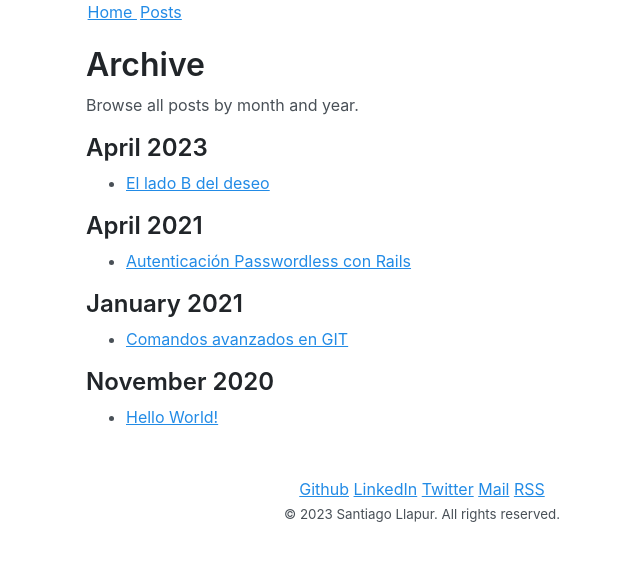
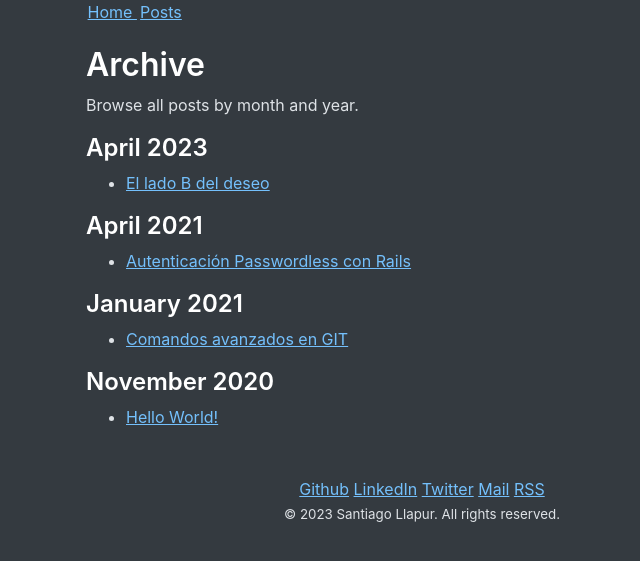
Before and after one commit to SantiLl/blog, a Jekyll site: the page built from archive.md, in a window 1280 px wide. Shown: the top 561 px of the page, without its empty margins (218-858 px from the left). Built offline with Jekyll 4.4.1, drawn with Linux system fonts in a browser that asks for light colours.

Commit message:
style[sass]: Avoid light mode colors

```diff
--- a/_sass/_variables.scss
+++ b/_sass/_variables.scss
@@ -29,20 +29,20 @@
   --body-font: -apple-system, BlinkMacSystemFont, "Segoe UI", Roboto, "Helvetica Neue", Arial, "Noto Sans", sans-serif, "Apple Color Emoji", "Segoe UI Emoji", "Segoe UI Symbol", "Noto Color Emoji";
   --body-font-size: 16px;
   --body-line-height: 1.5;
-  --body-color: var(--gray-700);
-  --body-bg: #fff;
+  --body-color: var(--gray-300);
+  --body-bg: var(--gray-800);
 
-  --link-color: var(--blue);
-  --link-hover-color: #1c7ed6;
+  --link-color: var(--blue-300);
+  --link-hover-color: var(--blue-400);
 
-  --heading-color: var(--gray-900);
+  --heading-color: #fff;
 
-  --border-color: var(--gray-300);
+  --border-color: rgba(255,255,255,.15);
   --border-radius: .25rem;
 
   --code-font: SFMono-Regular, Menlo, Monaco, Consolas, "Liberation Mono", "Courier New", monospace;
   --code-color: var(--grape);
-  --code-bg: var(--gray-000);
+  --code-bg: var(--gray-900);
 
   --spacer: 1rem;
   --spacer-2: calc(var(--spacer) * 1.5);
```
